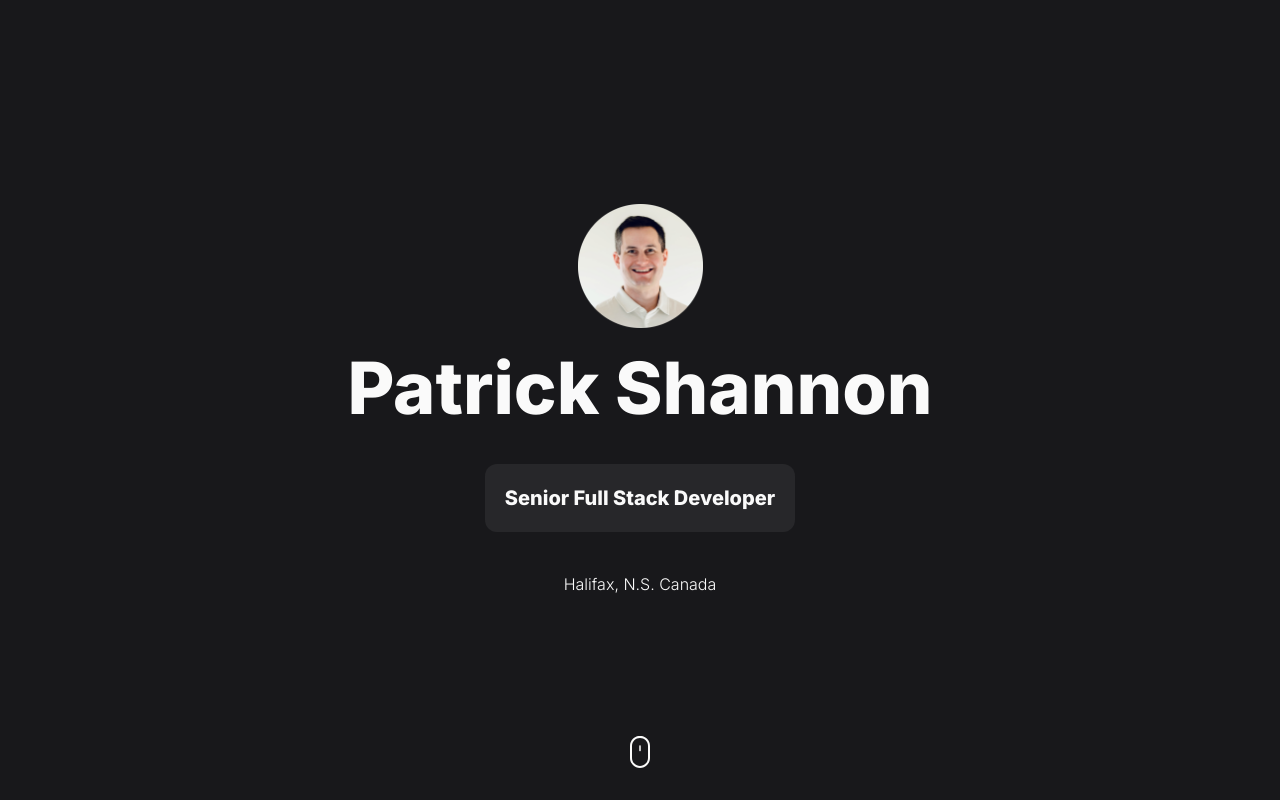
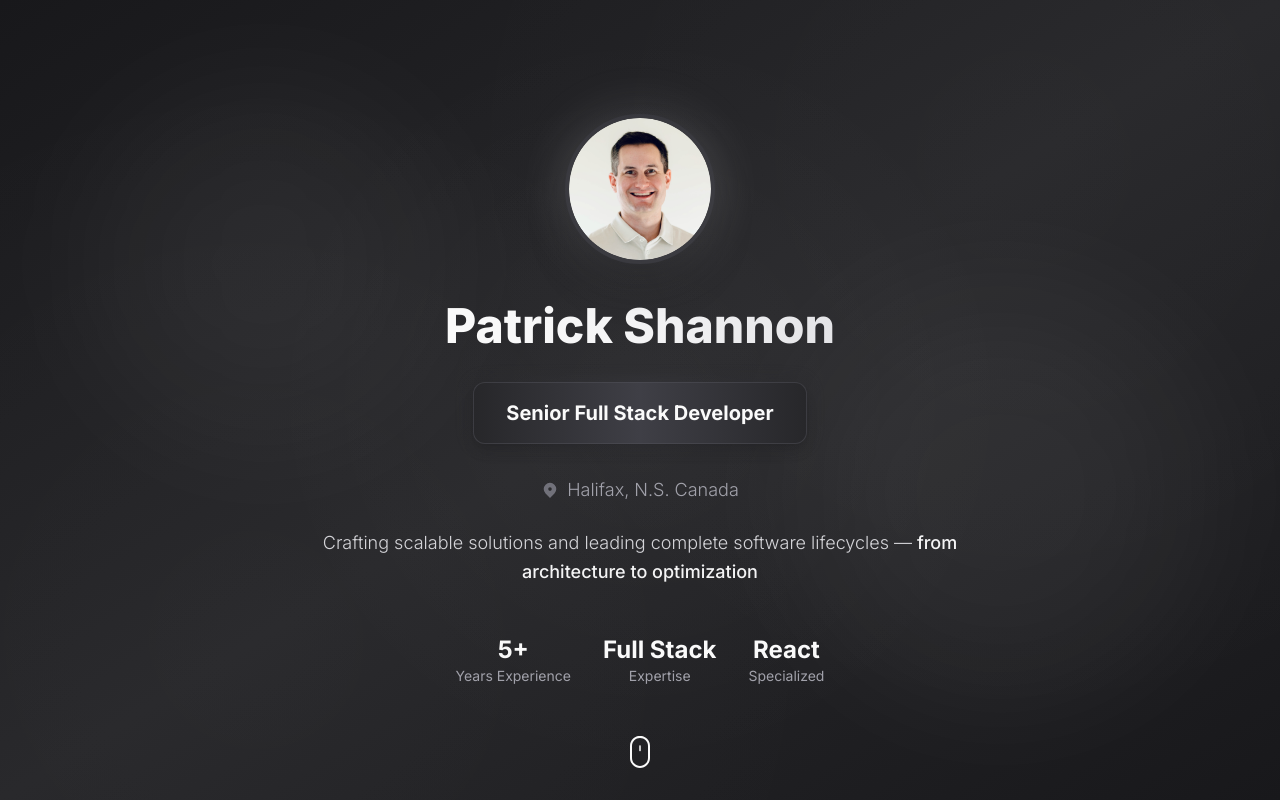
Before and after one commit to patshannon/resume, a Next.js app: page / in a window 1280 px wide. Shown: the top 800 px of the page. Built offline with nearby package versions, Linux system fonts and the light colour scheme.

Commit message:
Enhance header and hero section design (#9)

```diff
--- a/src/app/components/Navbar.tsx
+++ b/src/app/components/Navbar.tsx
@@ -1,14 +1,48 @@
+'use client';
+
+import { useState, useEffect } from 'react';
+
 const Navbar = () => {
+  const [scrolled, setScrolled] = useState(false);
+
+  useEffect(() => {
+    const handleScroll = () => {
+      setScrolled(window.scrollY > 50);
+    };
+    window.addEventListener('scroll', handleScroll);
+    return () => window.removeEventListener('scroll', handleScroll);
+  }, []);
+
   return (
-    <nav className="px-10 py-5 bg-gray-600 uppercase text-white container-xl font-light">
+    <nav
+      className={`fixed top-0 left-0 right-0 z-50 px-10 py-5 uppercase text-white container-xl font-light transition-all duration-300 ${
+        scrolled
+          ? 'bg-zinc-900/80 backdrop-blur-md shadow-lg border-b border-zinc-800/50'
+          : 'bg-transparent'
+      }`}
+    >
       <div className="flex flex-row justify-between">
-      <ul className="flex flex-row gap-4">
-        <li><a href="/">Home</a></li>
-        <li><a href="/about">About</a></li>
-      </ul>
+        <ul className="flex flex-row gap-6">
+          <li>
+            <a
+              href="/"
+              className="relative hover:text-zinc-300 transition-colors duration-200 after:absolute after:bottom-0 after:left-0 after:w-0 after:h-px after:bg-zinc-300 hover:after:w-full after:transition-all after:duration-300"
+            >
+              Home
+            </a>
+          </li>
+          <li>
+            <a
+              href="/about"
+              className="relative hover:text-zinc-300 transition-colors duration-200 after:absolute after:bottom-0 after:left-0 after:w-0 after:h-px after:bg-zinc-300 hover:after:w-full after:transition-all after:duration-300"
+            >
+              About
+            </a>
+          </li>
+        </ul>
       </div>
     </nav>
-  )
-}
+  );
+};
 
 export default Navbar;
--- a/src/app/page.tsx
+++ b/src/app/page.tsx
@@ -11,6 +11,7 @@ import ProjectCard from '@/components/ProjectCard';
 import { projectData } from '@/lib/projectData';
 import { Metadata } from 'next';
 import { MotionDiv, MotionSection, MotionH1 } from './motion';
+import { HiLocationMarker } from 'react-icons/hi';
 
 export const metadata: Metadata = {
   title: 'Patrick Shannon - Senior Full Stack Developer',
@@ -29,43 +30,144 @@ export default function Home() {
     <main>
       {/* Header */}
       <MotionSection
-        className="relative px-10 sm:px-5 py-20 sm:py-5 min-h-screen container-xl flex flex-col justify-center align-center items-center text-center"
+        className="relative px-10 sm:px-5 py-20 sm:py-5 min-h-screen container-xl flex flex-col justify-center align-center items-center text-center overflow-hidden"
         initial={{ opacity: 0 }}
         animate={{ opacity: 1 }}
         transition={{ duration: 0.5 }}
       >
+        {/* Animated gradient background */}
+        <div className="absolute inset-0 bg-gradient-to-br from-zinc-900 via-zinc-800 to-zinc-900">
+          <div className="absolute inset-0 bg-[radial-gradient(circle_at_50%_50%,rgba(255,255,255,0.03),transparent_50%)]" />
+          <div className="absolute inset-0 bg-[radial-gradient(circle_at_80%_20%,rgba(255,255,255,0.02),transparent_50%)]" />
+          <div className="absolute inset-0 bg-[radial-gradient(circle_at_20%_80%,rgba(255,255,255,0.02),transparent_50%)]" />
+        </div>
+
+        {/* Floating background shapes */}
+        <div className="absolute inset-0 overflow-hidden pointer-events-none">
           <MotionDiv
+            className="absolute top-20 left-10 w-72 h-72 bg-white/5 rounded-full blur-3xl"
+            animate={{
+              x: [0, 100, 0],
+              y: [0, 50, 0],
+              scale: [1, 1.2, 1],
+            }}
+            transition={{
+              duration: 20,
+              repeat: Infinity,
+              ease: "easeInOut",
+            }}
+          />
+          <MotionDiv
+            className="absolute bottom-20 right-10 w-96 h-96 bg-white/5 rounded-full blur-3xl"
+            animate={{
+              x: [0, -80, 0],
+              y: [0, -60, 0],
+              scale: [1, 1.1, 1],
+            }}
+            transition={{
+              duration: 25,
+              repeat: Infinity,
+              ease: "easeInOut",
+            }}
+          />
+        </div>
+
+        {/* Content */}
+        <div className="relative z-10">
+          <MotionDiv
+            className="relative mb-8"
             initial={{ scale: 0.5, opacity: 0 }}
             animate={{ scale: 1, opacity: 1 }}
-          transition={{ duration: 0.5 }}
+            transition={{ duration: 0.6, type: "spring", stiffness: 100 }}
           >
-          <Image src="/headshot-rounded.png" alt="Patrick Shannon" width={125} height={125} quality={100} priority />
+            {/* Profile image with animated glow */}
+            <div className="relative inline-block">
+              <div className="absolute inset-0 bg-gradient-to-r from-white/20 via-zinc-400/20 to-white/20 rounded-full blur-xl" />
+              <div className="relative">
+                <Image
+                  src="/headshot-rounded.png"
+                  alt="Patrick Shannon"
+                  width={150}
+                  height={150}
+                  quality={100}
+                  priority
+                  className="relative z-10 rounded-full border-4 border-zinc-700/50 shadow-2xl"
+                />
+              </div>
+            </div>
           </MotionDiv>
+
           <MotionH1
-          className="text-7xl font-extrabold mt-6"
+            className="text-7xl sm:text-5xl font-extrabold mt-6 mb-4"
             initial={{ y: 20, opacity: 0 }}
             animate={{ y: 0, opacity: 1 }}
-          transition={{ duration: 0.5, delay: 0.2 }}
+            transition={{ duration: 0.6, delay: 0.2 }}
           >
+            <span className="bg-gradient-to-r from-zinc-50 via-zinc-100 to-zinc-200 bg-clip-text text-transparent">
               Patrick Shannon
+            </span>
           </MotionH1>
+
           <MotionDiv
-          className="flex flex-col gap-2 items-center mt-10 mb-10 text-zinc-900 text-xl font-extrabold"
+            className="flex flex-col gap-4 items-center mt-8 mb-8"
             initial={{ y: 20, opacity: 0 }}
             animate={{ y: 0, opacity: 1 }}
-          transition={{ duration: 0.5, delay: 0.4 }}
+            transition={{ duration: 0.6, delay: 0.4 }}
           >
-          <div className="p-5 bg-zinc-800 rounded-xl text-zinc-50">Senior Full Stack Developer</div>
+            <div className="relative group">
+              <div className="absolute inset-0 bg-gradient-to-r from-zinc-800 via-zinc-700 to-zinc-800 rounded-xl blur opacity-50 group-hover:opacity-75 transition-opacity" />
+              <div className="relative px-8 py-4 bg-gradient-to-r from-zinc-800 via-zinc-700 to-zinc-800 rounded-xl text-zinc-50 text-xl font-bold shadow-lg border border-zinc-600/50">
+                Senior Full Stack Developer
+              </div>
+            </div>
           </MotionDiv>
+
           <MotionDiv
-          className="font-light"
+            className="text-zinc-400 text-lg mb-6 flex items-center justify-center gap-2"
             initial={{ y: 20, opacity: 0 }}
             animate={{ y: 0, opacity: 1 }}
-          transition={{ duration: 0.5, delay: 0.6 }}
+            transition={{ duration: 0.6, delay: 0.6 }}
           >
-          Halifax, N.S. Canada
+            <HiLocationMarker className="text-zinc-500" />
+            <span className="font-light">Halifax, N.S. Canada</span>
           </MotionDiv>
-        <div className="absolute w-20 text-center mx-auto bottom-10 left-0 right-0 flex justify-center">
+
+          {/* Tagline */}
+          <MotionDiv
+            className="max-w-2xl mx-auto text-zinc-300 text-lg font-light leading-relaxed"
+            initial={{ y: 20, opacity: 0 }}
+            animate={{ y: 0, opacity: 1 }}
+            transition={{ duration: 0.6, delay: 0.8 }}
+          >
+            <p>
+              Crafting scalable solutions and leading complete software lifecycles —
+              <span className="text-zinc-100 font-medium"> from architecture to optimization</span>
+            </p>
+          </MotionDiv>
+
+          {/* Quick stats */}
+          <MotionDiv
+            className="flex flex-wrap justify-center gap-8 mt-12 text-sm"
+            initial={{ y: 20, opacity: 0 }}
+            animate={{ y: 0, opacity: 1 }}
+            transition={{ duration: 0.6, delay: 1 }}
+          >
+            <div className="flex flex-col items-center">
+              <div className="text-2xl font-bold text-zinc-50">5+</div>
+              <div className="text-zinc-400">Years Experience</div>
+            </div>
+            <div className="flex flex-col items-center">
+              <div className="text-2xl font-bold text-zinc-50">Full Stack</div>
+              <div className="text-zinc-400">Expertise</div>
+            </div>
+            <div className="flex flex-col items-center">
+              <div className="text-2xl font-bold text-zinc-50">React</div>
+              <div className="text-zinc-400">Specialized</div>
+            </div>
+          </MotionDiv>
+        </div>
+
+        <div className="absolute w-20 text-center mx-auto bottom-10 left-0 right-0 flex justify-center z-10">
           <ScrollDown />
         </div>
       </MotionSection>
```
Lines whose indentation alone changed are shown as unchanged.
